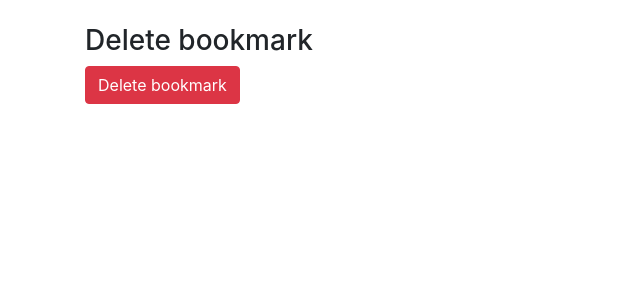
After one commit to PetroFedun/Beetroot_project, a Django app: page /bookmark_manager/1/delete/ in a window 1280 px wide. The commit adds this page. Shown: the top 300 px of the page, without its empty margins (0-640 px from the left). Run offline with Django 4.2, Linux system fonts and the light colour scheme; data comes from the database, SQL or seed files in the repository; both versions use the stored data as it was after the commit; some libraries are stand-ins or nearby versions.

Commit message:
add bookmark delete feature

```diff
--- /dev/null
+++ b/bookmark_manager/templates/delete.html
@@ -0,0 +1,9 @@
+{% extends 'base.html' %}
+{% block content %}
+  <h3>Delete bookmark</h1>
+  <form method="post">
+    {% csrf_token %}
+    <div class="form-group">
+    <button class="btn btn-danger" type="submit">Delete bookmark</button>
+  </form>
+{% endblock %}
--- a/bookmark_manager/templates/index.html
+++ b/bookmark_manager/templates/index.html
@@ -8,7 +8,10 @@
             <h4>{{ bookmark.title }}</h4>
             <p><a href="{{ bookmark.url }}" target="_blank">{{ bookmark.url }}</a></p>
         </div>
-        <a href="/bookmark_manager/{{ bookmark.id }}/update" class="btn btn-primary">Edit</a>
+        <div>
+          <a href="/bookmark_manager/{{ bookmark.id }}/delete" class="btn btn-danger">Delete</a>
+          <a href="/bookmark_manager/{{ bookmark.id }}/update" class="btn btn-primary">Edit</a>
+        </div>
       </li>
     {% empty %}
       <li class="list-group-item">
--- a/bookmark_manager/urls.py
+++ b/bookmark_manager/urls.py
@@ -5,4 +5,5 @@ urlpatterns = [
     path('', views.index, name='index'),
     path('create', views.create, name='create'),
     path('<int:pk>/update/', views.BookmarkUpdateView.as_view(), name='update'),
+    path('<int:pk>/delete/', views.BookmarkDeleteView.as_view(), name='delete'),
 ]
--- a/bookmark_manager/views.py
+++ b/bookmark_manager/views.py
@@ -1,7 +1,7 @@
 from django.shortcuts import render, redirect
 from .models import Bookmark
 from .forms import BookmarkForm
-from django.views.generic import UpdateView
+from django.views.generic import UpdateView, DeleteView
 
 def index(request):
     bookmarks = Bookmark.objects.all()
@@ -11,6 +11,11 @@ class BookmarkUpdateView(UpdateView):
     model = Bookmark
     template_name = 'create.html'
     form_class = BookmarkForm
+
+class BookmarkDeleteView(DeleteView):
+    model = Bookmark
+    success_url = '/bookmark_manager/'
+    template_name = 'delete.html'
 
 def create(request):
     error = ''
```
Also changed, not shown: db.sqlite3.
